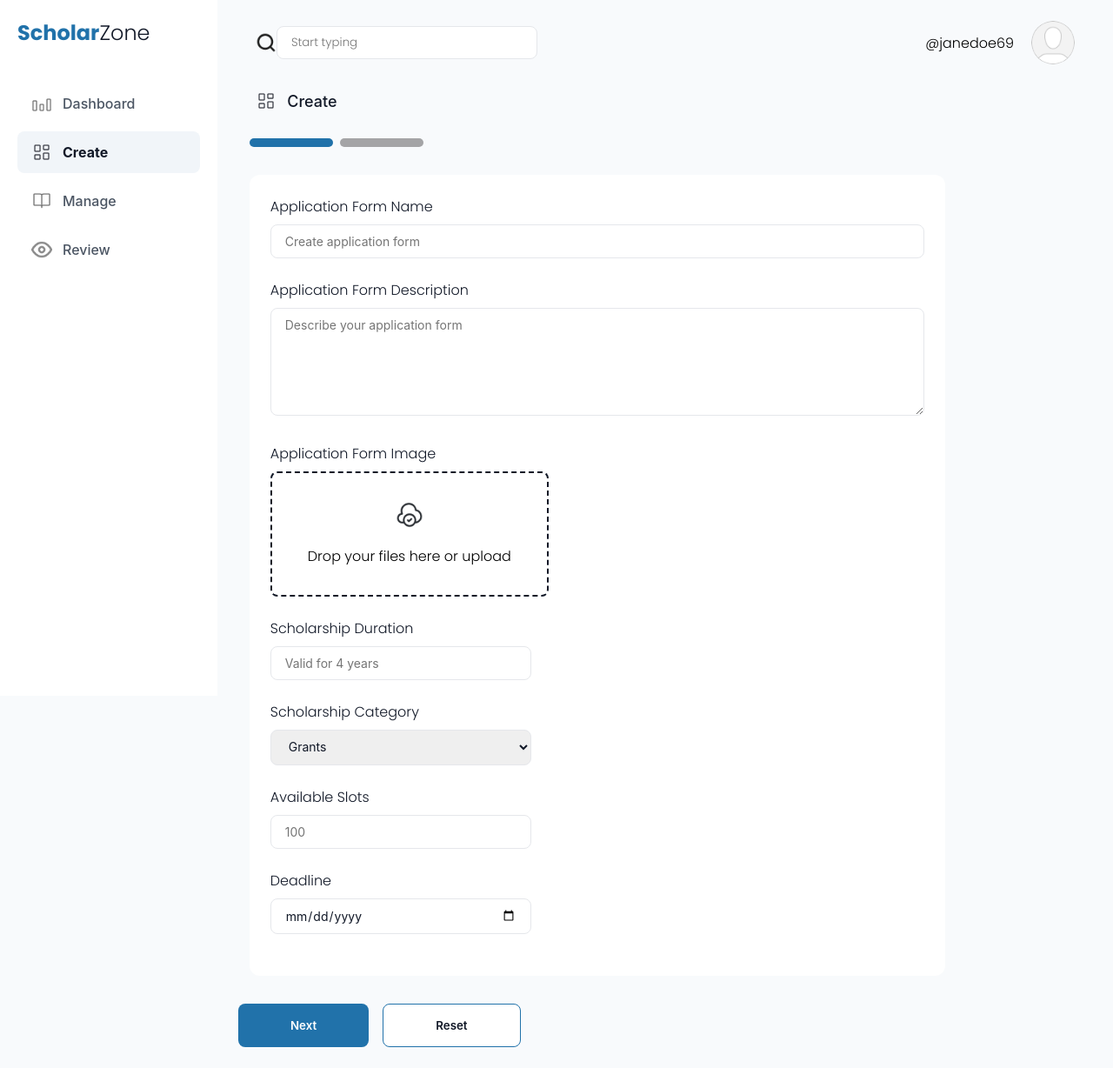
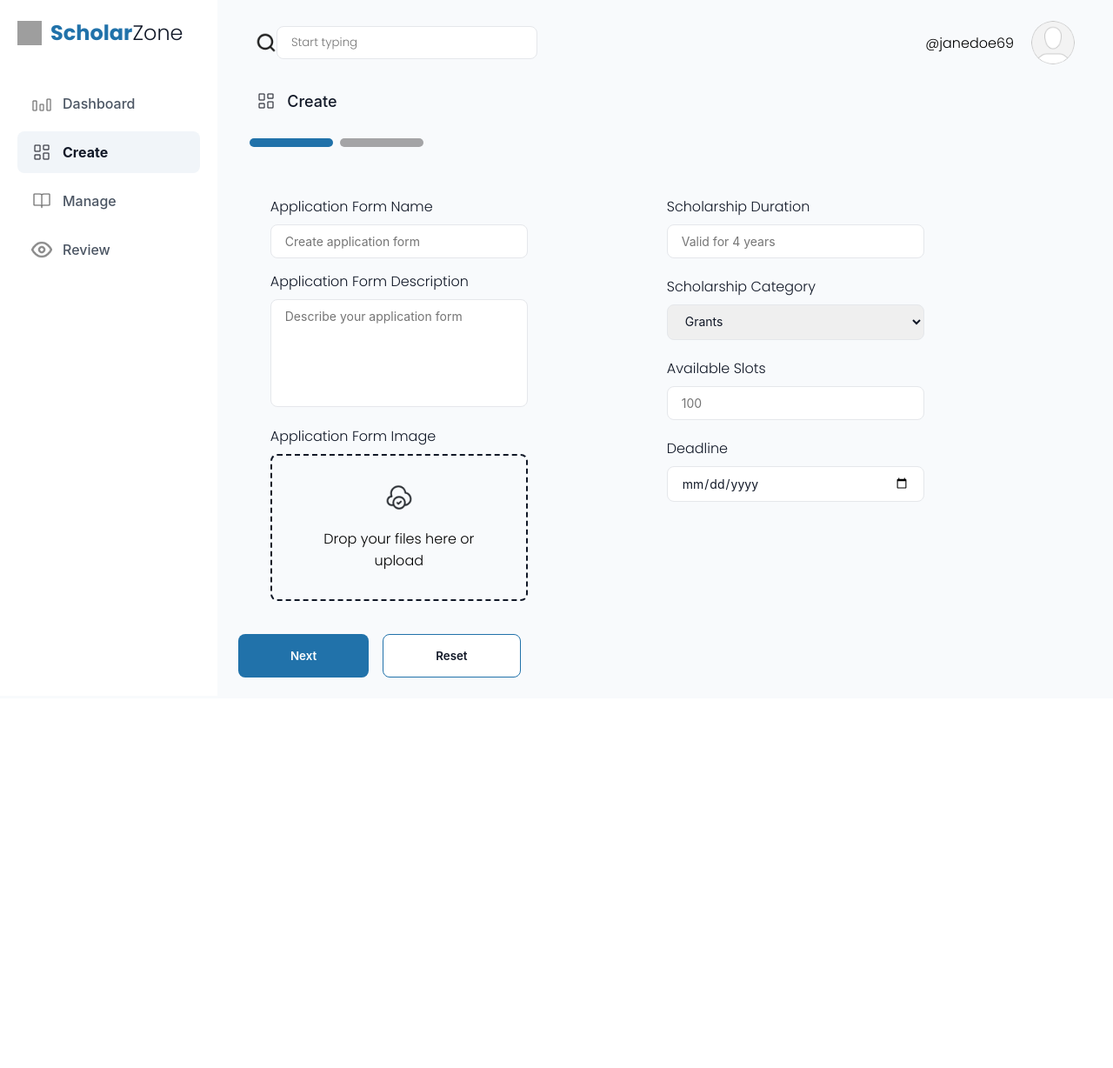
Before and after one commit to endevium/ScholarZone, a PHP site: page /create.html in a window 1280 px wide. Shown: the whole page at 87% size. After the commit the page ends 779 px from the top, so only its background shows below. Run offline with PHP 8.4, Linux system fonts and the light colour scheme; some web fonts are replaced; grey boxes are pictures that could not be loaded.

Commit message:
Update create.css

```diff
--- a/create.css
+++ b/create.css
@@ -47,6 +47,13 @@ body {
     display: flex;
     align-items: center;
     margin-bottom: 40px;
+    gap: 10px;
+}
+
+.logo img {
+    display: block;
+    width: 28px;
+    height: 28px;
 }
 
 .logo-text {
@@ -251,12 +258,10 @@ body {
 .create-form {
     max-width: 800px;
     padding: 24px;
-    background: white;
-    border-radius: 12px;
 }
 
 .form-group {
-    margin-bottom: 24px;
+    margin-bottom: 14px;
 }
 
 .form-group label {
@@ -270,6 +275,7 @@ body {
 .form-group textarea,
 .form-group select {
     width: 100%;
+    max-width: 300px;
     padding: 10px 16px;
     border: 1px solid #e5e7eb;
     border-radius: 8px;
@@ -278,6 +284,7 @@ body {
     font-size: 14px;
     color: #111827;
     font-family: 'Inter', sans-serif;
+    resize: none;
 }
 
 .form-group input:focus,
@@ -310,11 +317,12 @@ body {
 }
 
 .form-group2 {
-    margin-bottom: 24px;
+    margin-bottom: 20px;
 }
 
 .form-group2 label {
-    display: block;
+    display: flex;
+    align-items: center;
     margin-bottom: 8px;
     font-weight: 500;
     color: #111827;
@@ -344,17 +352,22 @@ body {
 .form-actions {
     display: flex;
     gap: 16px;
-    margin-top: 32px;
 }
 
-.btn-next,
-.btn-reset {
-    padding: 16px 60px;
-    border-radius: 8px;
-    font-weight: 600;
-    cursor: pointer;
-    transition: all 0.2s;
-    font-family: 'Inter', sans-serif;
+.form-container {
+    display: flex;
+    justify-content: space-between;
+    gap: 160px;
+    max-width: 1200px;
+    margin: auto;
+}
+
+.left-section, .right-section {
+    width: 100%;
+}
+
+.form-group, .form-group2 {
+    width: 100%;
 }
 
 .btn-next,
```
